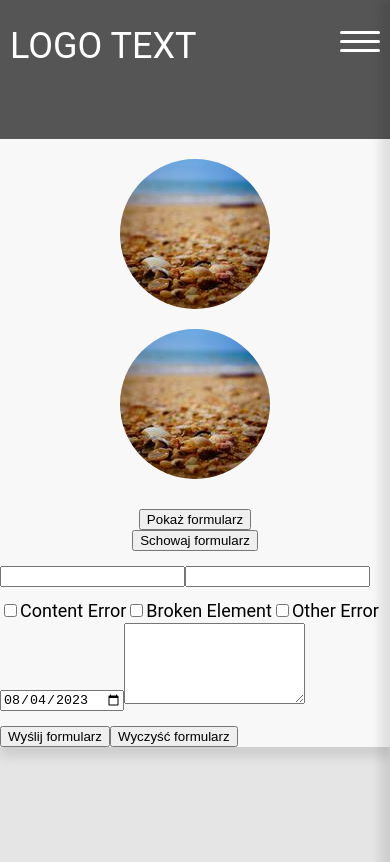
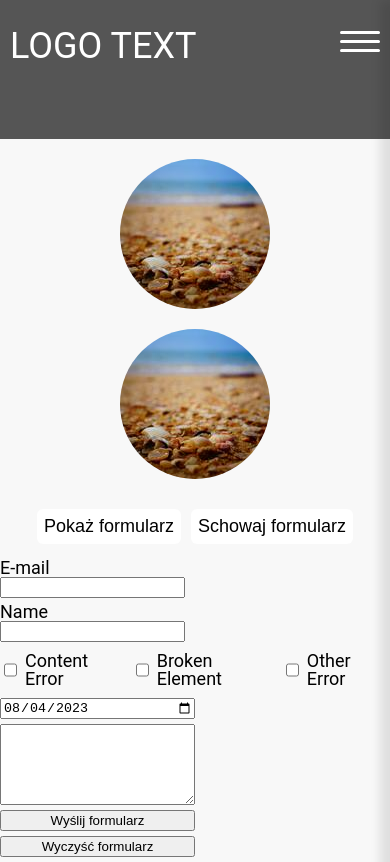
Before and after one commit to spikeflcl/frs-school-workshop-vue, a Vue app: page / in a window 390 px wide. Both pictures are taken after a click on the button "Pokaż formularz". Built offline with nearby package versions, Linux system fonts and the light colour scheme.

Commit message:
feat: add vueuse functionality for breakpoints

```diff
--- a/package.json
+++ b/package.json
@@ -10,6 +10,7 @@
     "format": "prettier --write src/"
   },
   "dependencies": {
+    "@vueuse/core": "^10.3.0",
     "vue": "^3.3.4"
   },
   "devDependencies": {
--- a/src/App.vue
+++ b/src/App.vue
@@ -7,35 +7,26 @@ import AdBanner from './components/AdBanner.vue';
 import InputMenu from './components/InputMenu.vue';
 import ImageContainer from './components/ImageContainer.vue';
 import InputToggle from './components/InputToggle.vue';
-import { ref, computed, onMounted, onUnmounted } from 'vue';
+import { ref, watch } from 'vue';
+import { useBreakpoints } from '@vueuse/core';
 
-const screenWidth = ref(null);
+const breakpoints = useBreakpoints({
+  mobile: 768,
+  tablet: 1367
+});
+
+const mobile = breakpoints.smaller('mobile');
+const desktop = breakpoints.greater('tablet');
 const adVisbility = ref('hidden');
-const mobile = computed(() => screenWidth.value < 768);
-const tablet = computed(() => screenWidth.value < 1367);
 const menuTransform = ref('translateX(100%)');
 const show_form = ref(false)
 
-const changeVisibility = () => {
-    screenWidth.value = window.innerWidth;
-    if (tablet.value) {
-      adVisbility.value = 'hidden';
-    }
-  };
-
-onMounted(() => {
-  screenWidth.value = window.innerWidth;
-  window.addEventListener('resize', changeVisibility);
-});
-
-onUnmounted(() => {
-  window.removeEventListener('resize', changeVisibility);
-});
-
 const showAd = () => {
   if (adVisbility.value === 'hidden') {
+    console.log(adVisbility.value)
     adVisbility.value = 'visible';
   } else {
+    console.log(adVisbility.value)
     adVisbility.value = 'hidden';
   }
 };
@@ -52,6 +43,17 @@ const showHideMenu = (isChecked) => {
   }
 };
 
+watch(mobile, () => {
+  if (mobile.value) {
+    menuTransform.value = 'translateX(100%)';
+    show_form.value = false;
+  }
+})
+
+watch(desktop, () => {
+  if (!desktop.value) adVisbility.value = 'hidden';
+})
+
 </script>
 
 <template>
@@ -63,7 +65,7 @@ const showHideMenu = (isChecked) => {
       </div>
     </div>
     <MobileMenu :style="{ transform: menuTransform }" class="mobile-menu" v-if="mobile" />
-    <HeaderButtons v-else @ad-toggle="!tablet && showAd()" />
+    <HeaderButtons v-else @ad-toggle="desktop && showAd()" />
   </header>
   <main class="body__main">
     <ImageContainer />
--- a/src/components/InputMenu.vue
+++ b/src/components/InputMenu.vue
@@ -1,5 +1,5 @@
 <script setup>
-import { ref } from 'vue';
+import { ref, toRaw } from 'vue';
 
 const formDate = ref(new Date().toISOString().slice(0, 10));
 const formChecked = ref([]);
@@ -7,13 +7,17 @@ const formEmail = ref('');
 const formName = ref('');
 const formText = ref('');
 
+const sendForm = () => {
   const form = {
-  name: formName,
-  email: formEmail,
-  date: formDate,
-  checkedErrors: formChecked,
-  reportContent: formText
+    name: formName.value,
+    email: formEmail.value,
+    date: formDate.value,
+    checkedErrors: toRaw(formChecked.value),
+    reportContent: formText.value
   };
+
+  return form;
+}
 
 const emit = defineEmits(['filledForm'])
 
@@ -21,11 +25,19 @@ const emit = defineEmits(['filledForm'])
 
 <template>
   <div>
-    <form onsubmit="return false">
+    <form @submit.prevent>
+      <div class="input-container m-y-10">
+        <label class="label">
+          E-mail
           <input class="text-input" type="email" v-model="formEmail" required>
+        </label>
+        <label class="label" for="name">
+          Name
           <input class="text-input" type="text" pattern="^[A-Z].*" title="Must start with a capital letter." v-model="formName" required>
+        </label>
+      </div>
       <p>{{  }}</p>
-      <fieldset>
+      <fieldset class="fieldset m-y-10">
         <input class="form-checkbox" type="checkbox" value="Content Error" id="content_error" v-model="formChecked" checked>
         <label class="label" for="content_error">Content Error</label>
         <input class="form-checkbox" type="checkbox" value="Broken Element" id="broken_element" v-model="formChecked">
@@ -33,10 +45,12 @@ const emit = defineEmits(['filledForm'])
         <input class="form-checkbox" type="checkbox" value="Other Error" id="other_error" v-model="formChecked">
         <label class="label" for="other_error">Other Error</label>
       </fieldset>
+      <div class="input-container">
         <input class="text-input" type="date" v-model="formDate">
         <textarea class="text-input" rows="5" v-model="formText" maxlength="150"></textarea>
-      <button class="input-button" type="submit" @click="$emit('filledForm', form)">Wyślij formularz</button>
+        <button class="input-button" type="submit" @click="$emit('filledForm', sendForm())">Wyślij formularz</button>
         <button class="input-button" type="reset">Wyczyść formularz</button>
+      </div>
     </form>
   </div>
 </template>
@@ -45,4 +59,23 @@ const emit = defineEmits(['filledForm'])
   .label {
     font-size: 0.5rem;
   }
+
+  .m-y-10 {
+    margin-top: 10px;
+    margin-bottom: 10px;
+  }
+
+  .input-container {
+    display: flex;
+    flex-direction: column;
+    gap: 5px;
+    margin-top: 5px;
+    margin-bottom: 5px;
+    width: 50%;
+  }
+
+  .fieldset {
+    display: flex;
+    gap: 5px;
+  }
 </style>
--- a/src/components/InputToggle.vue
+++ b/src/components/InputToggle.vue
@@ -3,10 +3,25 @@
 </script>
 
 <template>
-  <button type="button" @click="$emit('showMenu', true)">Pokaż formularz</button>
-  <button type="button" @click="$emit('showMenu', false)">Schowaj formularz</button>
+  <div class="button-container">
+    <button class="toggleButton" type="button" @click="$emit('showMenu', true)">Pokaż formularz</button>
+    <button class="toggleButton" type="button" @click="$emit('showMenu', false)">Schowaj formularz</button>
+  </div>
 </template>
 
 <style lang="scss" scoped>
+  .button-container {
+    display: flex;
+    flex-direction: row;
+    gap: 10px;
+    padding-bottom: 10px;
 
+    .toggleButton {
+      background-color: white;
+      border: none;
+      border-radius: 6px;
+      padding: 7px;
+      font-size: 0.5rem;
+    }
+  }
 </style>
```
Also changed, not shown: 1 other file (tests, documents, lock files or other folders). Lines whose indentation alone changed are shown as unchanged.
